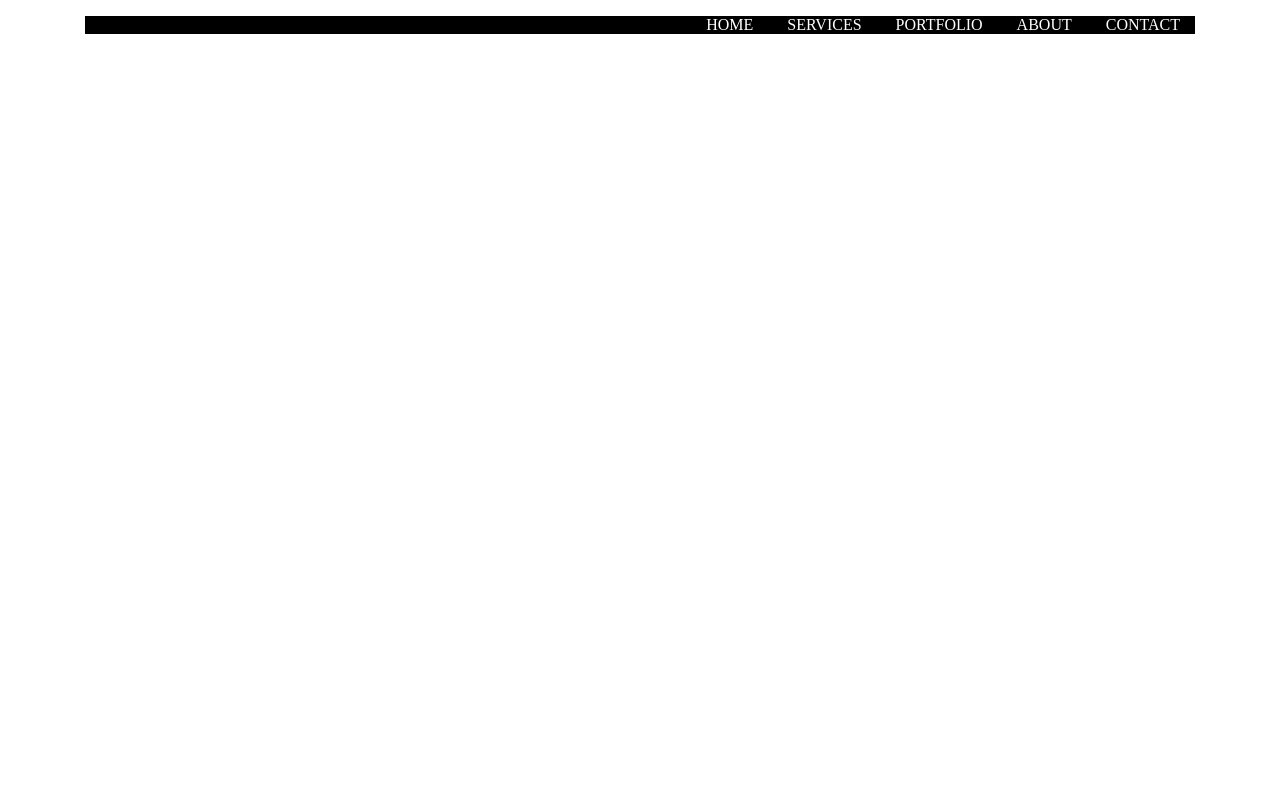
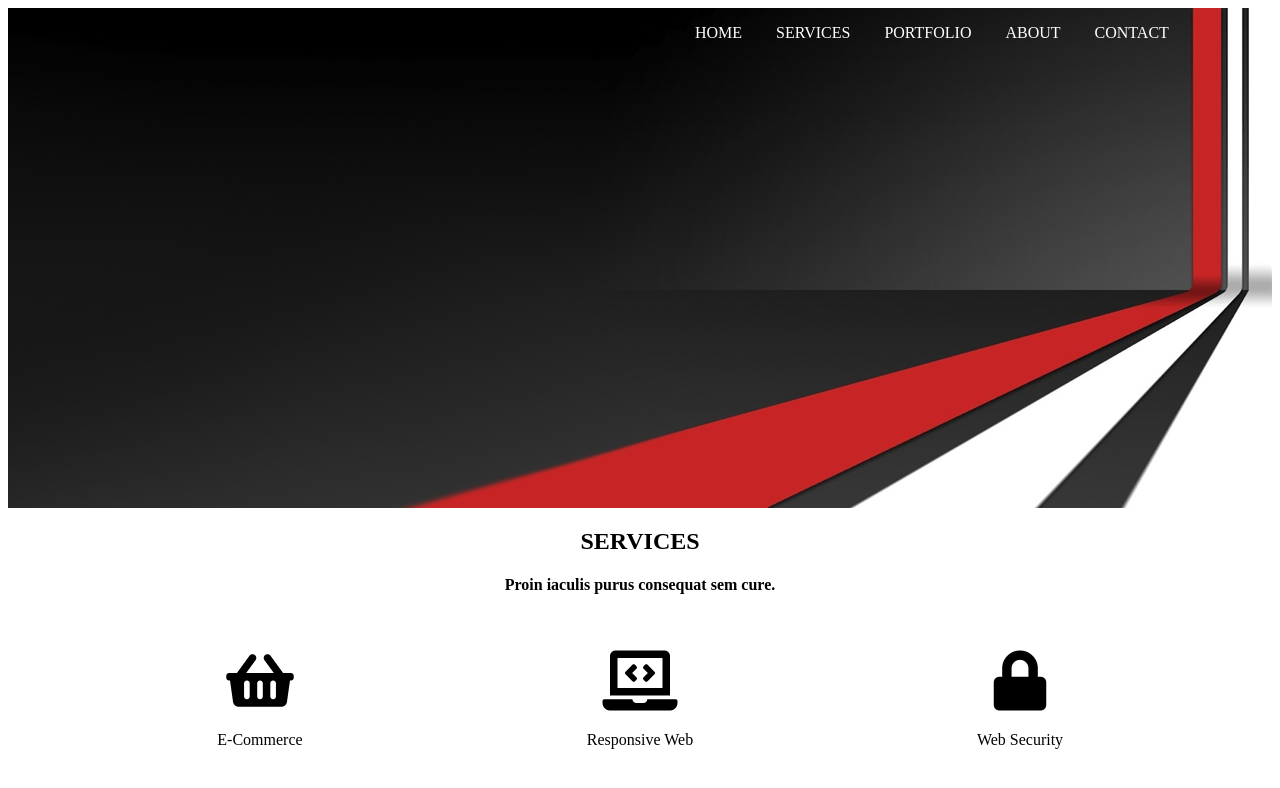
Before and after one commit to Frotek/project-tools, a website: page index.html in a window 1280 px wide. Drawn offline with Linux system fonts and the light colour scheme.

Commit message:
Add header 1st section

```diff
--- a/index.html
+++ b/index.html
@@ -11,7 +11,7 @@
     <link href="https://fonts.googleapis.com/css?family=Inconsolata|Signika:700&display=swap&subset=latin-ext" rel="stylesheet">
 </head>
 <body>
-    <div class="container">
+    <header class="jumbo">
             <nav class="navbar">
                 <ul class="navigation">
                     <li><a href="#">HOME</a></li>
@@ -21,6 +21,25 @@
                     <li><a href="#">CONTACT</a></li>
                 </ul>
             </nav>
+    </header>
+    <section class="services">
+            <h1>SERVICES</h1>
+            <h4>Proin iaculis purus consequat sem cure.</h4>
+        <div class="container">
+        <div class="row">
+            <div class="col-md-4 box">
+                <div><i class="fas fa-shopping-basket"></i></div>
+                E-Commerce
             </div>
+            <div class="col-md-4 box">
+                <div><i class="fas fa-laptop-code"></i></div>
+                Responsive Web
+            </div>
+            <div class="col-md-4 box">
+                <div><i class="fas fa-lock"></i></div>
+                Web Security
+            </div>
+        </div>
+    </section>
 </body>
 </html>
--- a/sass/style.scss
+++ b/sass/style.scss
@@ -1,8 +1,23 @@
 .container {
     width: 1140px;
+    margin: auto;
+    max-width: 1140px;
+}
+.jumbo {
+    height: 50vh;
+    min-height: 500px;
+    background: url('/images/img1.jpg');
+    background-size: cover;
+    background-position: center;
+    background-repeat: no-repeat;
+    max-width: 1340px;
+    margin: auto;
+    position: relative;
 }
 .navbar {
-    background-color: black;
+    background-color: transparent;
+    position: absolute;
+    left: 50%;
 }
 .navigation {
     list-style-type: none;
@@ -16,3 +31,16 @@
         color: #ffffff;
     }
 }
+h1, h4 {
+    text-align: center;
+}
+h4 {
+    padding-bottom: 36px;
+}
+.box {
+    text-align: center;
+}
+i {
+    font-size: 60px;
+    padding-bottom: 20px;
+}
```
Also changed, not shown: css/style.css, images/img1.jpg (added), 1 other file. Lines whose indentation alone changed are shown as unchanged.
